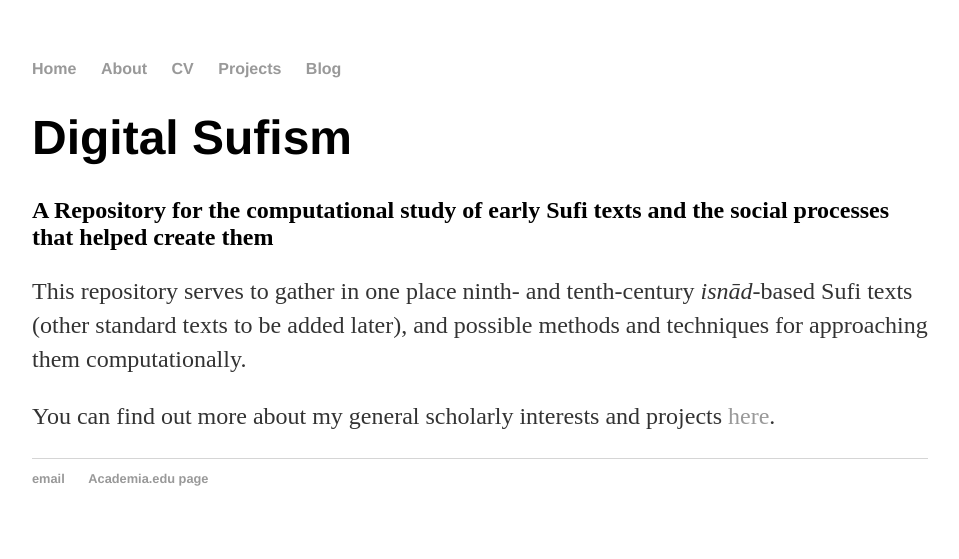
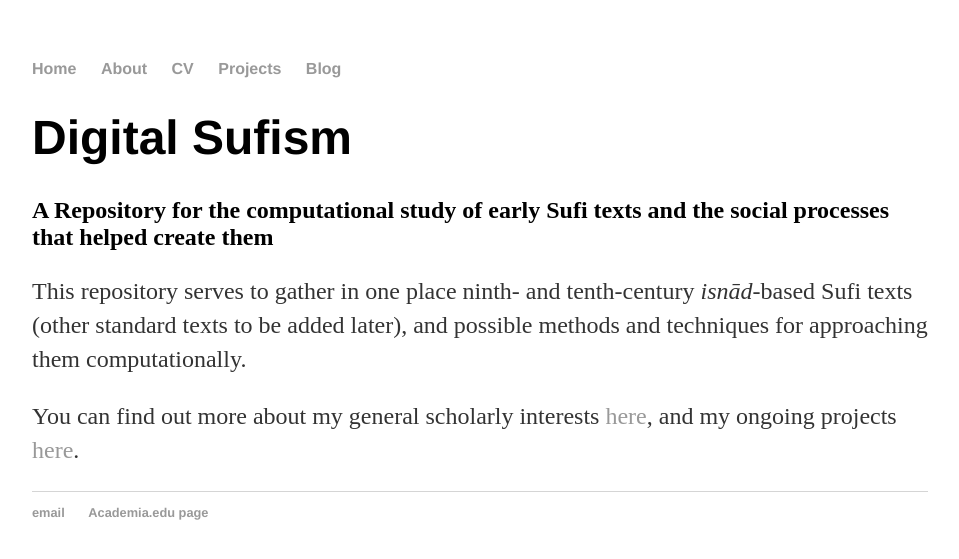
Before and after one commit to zurstadt/workinprogress, a Jekyll site: the page built from index.html, in a window 1280 px wide. Shown: the top 559 px of the page, without its empty margins (160-1119 px from the left). Built offline with Jekyll 4.4.1, drawn with Linux system fonts in a browser that asks for light colours.

Commit message:
Update index.html
Changed hyperlinks for the "about" page to the "projects" page
+ Hopefully increases the internal navigability

```diff
--- a/index.html
+++ b/index.html
@@ -6,5 +6,5 @@ title: Digital Sufism
 	<h1>Digital Sufism </h1>
 	<h2>A Repository for the computational study of early Sufi texts and the social processes that helped create them</h2>
 	<p>This repository serves to gather in one place ninth- and tenth-century <em>isnād</em>-based Sufi texts (other standard texts to be added later), and possible methods and techniques for approaching them computationally. </p>
-	<p>You can find out more about my general scholarly interests and projects <a href="/about">here</a>.</p>
+	<p>You can find out more about my general scholarly interests <a href="/about">here</a>, and my ongoing projects <a href="/projects">here</a>.</p>
 </div><!-- /.blurb -->
```
